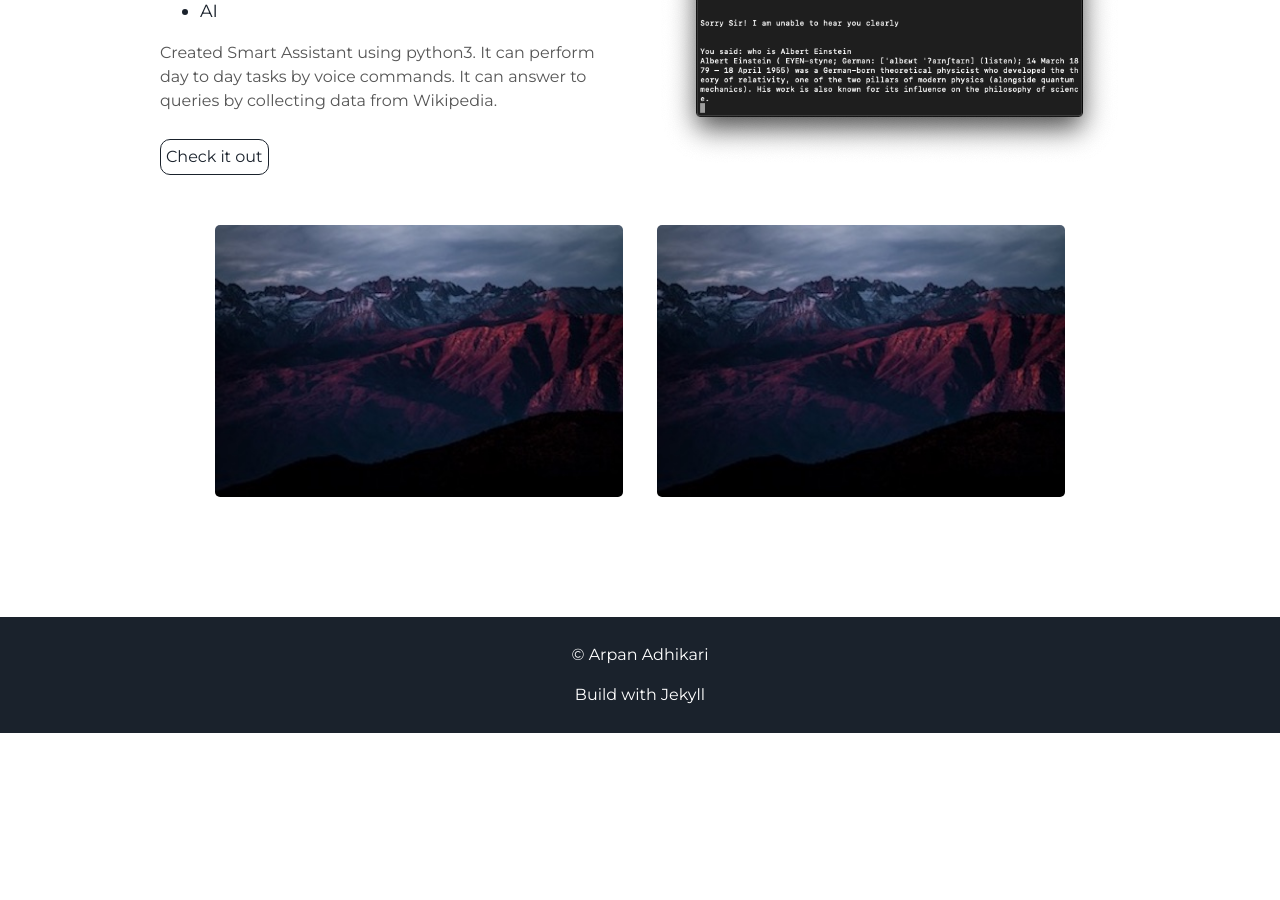
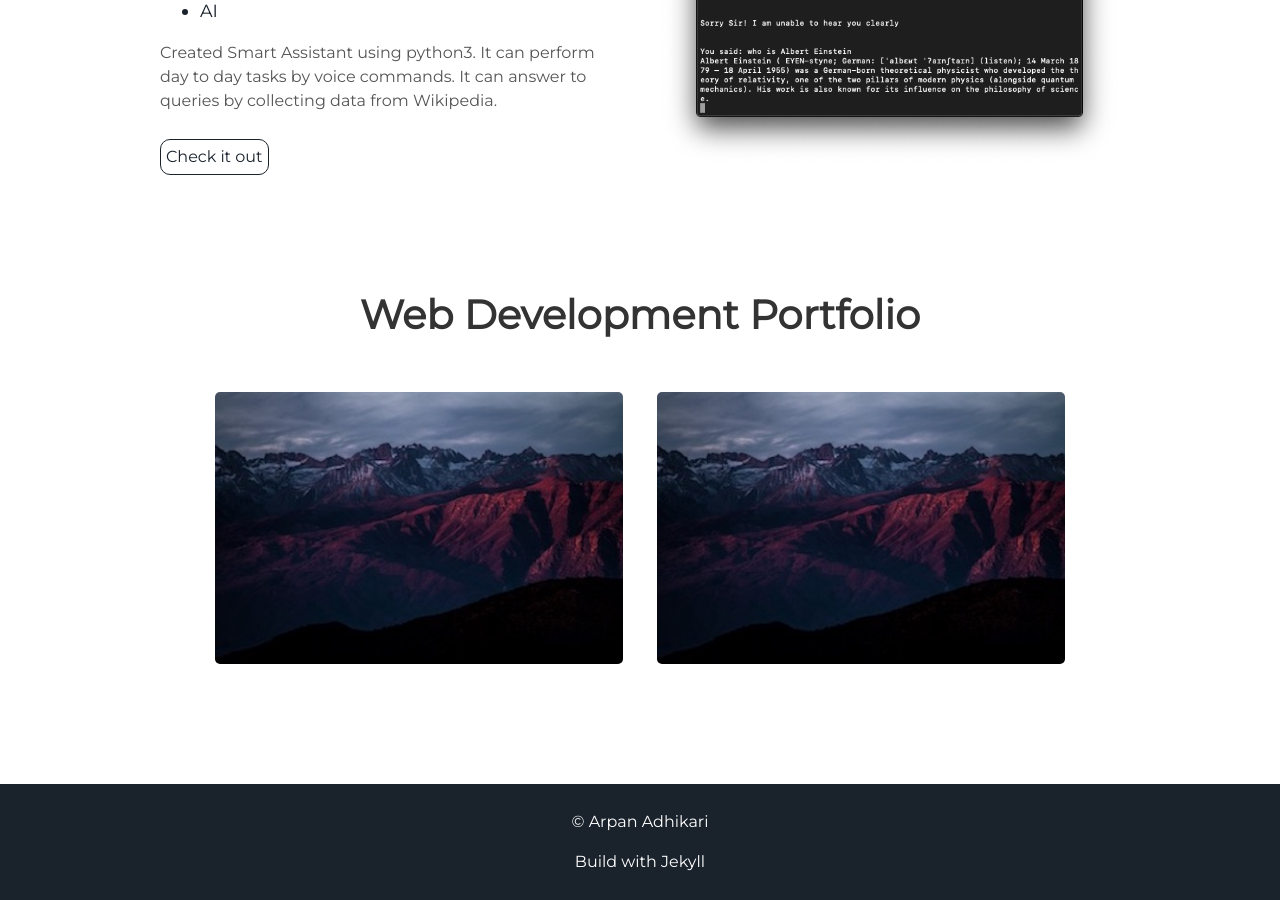
Before and after one commit to arpan45/test.github.io, a Jekyll site: the page built from index.html, in a window 1280 px wide and 900 px high, scrolled down 1831 px. Built offline with Jekyll 4.4.1, drawn with Linux system fonts in a browser that asks for light colours; before the commit the page ends 2564 px from its top, so only the background shows below that.

Commit message:
Update projects.html

```diff
--- a/_includes/projects.html
+++ b/_includes/projects.html
@@ -30,6 +30,9 @@
     <a class="project-link" href="#">Check it out</a>
   </div>
 </div>-->
+<div class="user-details">
+  <h1> Web Development Portfolio</h1>
+</div>
 <div class="user-projects">
   <div class="images-right">
     <img alt="jarvis" src="{{ "/assets/img/mountains.jpg" | prepend: site.baseurl }}" />
```
